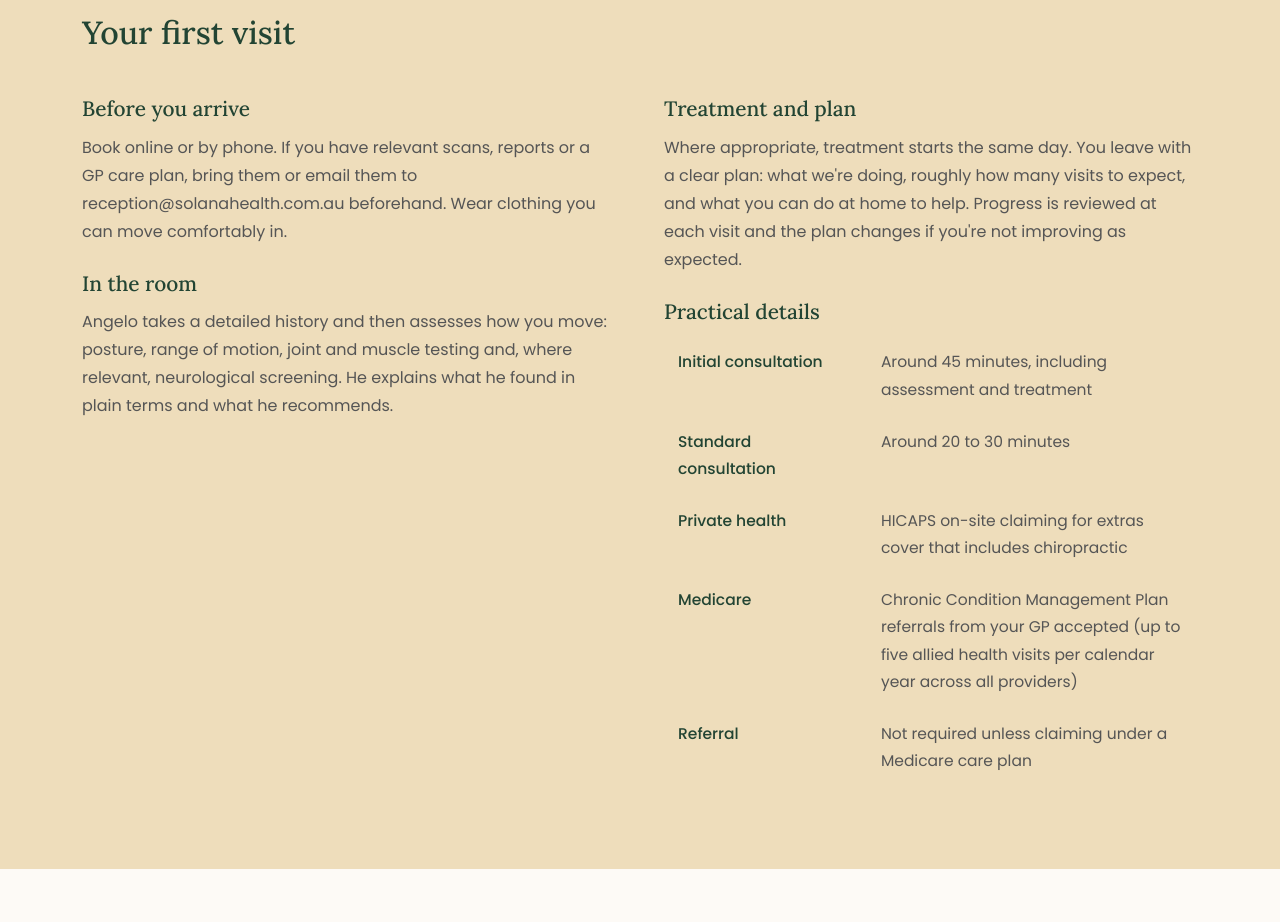
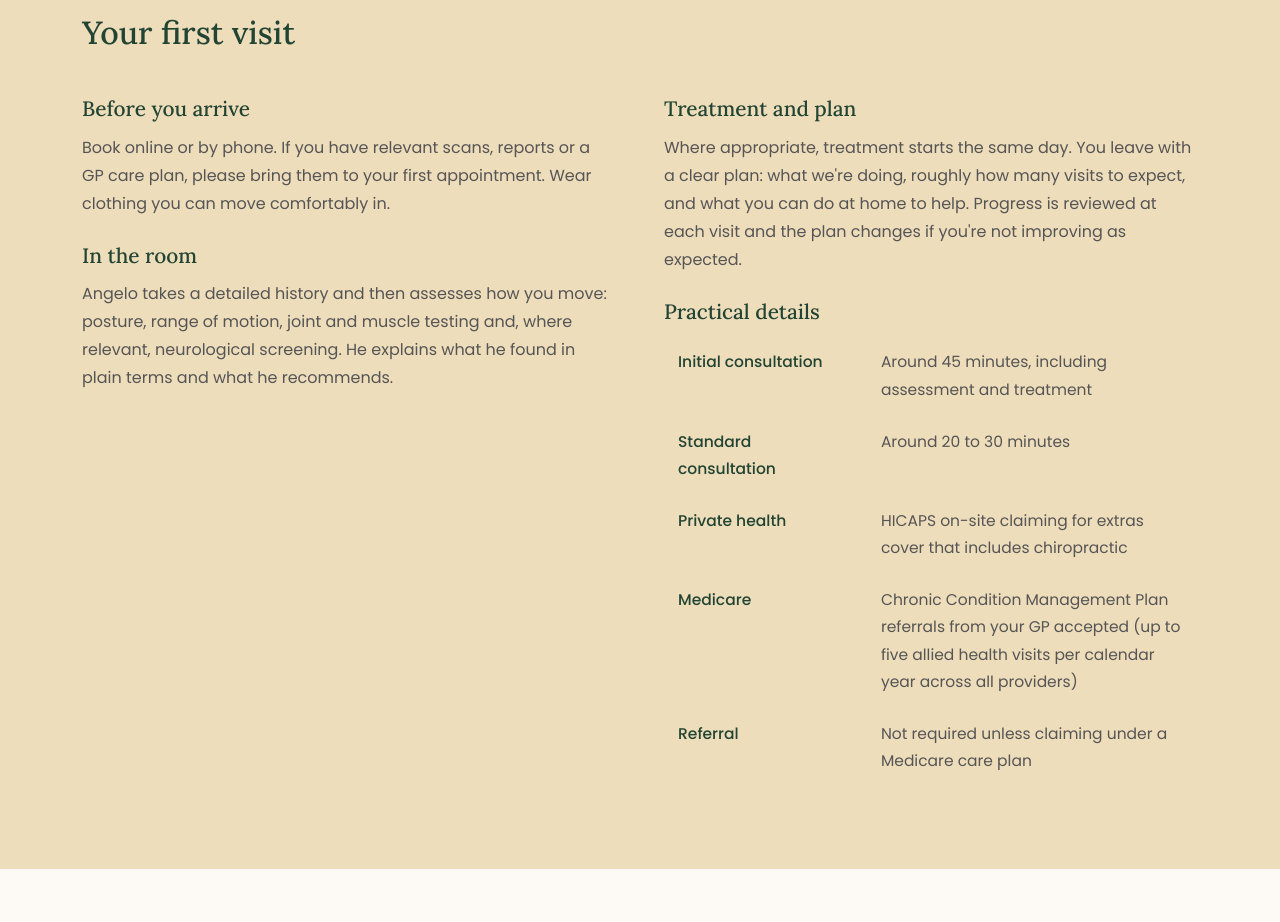
Before and after one commit to SolanaHealth448/solana-website, a plain HTML site: page chiropractor-matraville/index.html in a window 1280 px wide. Shown: the part 1580-2502 px from the top of the page. Drawn offline with Linux system fonts and the light colour scheme.

Commit message:
Ask patients to bring scans and reports rather than email them
Updates the first-visit paragraph on the chiropractic page, and records
the commit author Netlify needs in CLAUDE.md.

Co-Authored-By: Claude Opus 5.5 <noreply@anthropic.com>
Claude-Session: https://claude.ai/code/session_01JCVKNTVQPBBEbFScVPMPWP

```diff
--- a/chiropractor-matraville/index.html
+++ b/chiropractor-matraville/index.html
@@ -363,7 +363,7 @@ height="0" width="0" style="display:none;visibility:hidden"></iframe></noscript>
   <div class="two-col">
     <div>
       <h3>Before you arrive</h3>
-      <p>Book online or by phone. If you have relevant scans, reports or a GP care plan, bring them or email them to reception@solanahealth.com.au beforehand. Wear clothing you can move comfortably in.</p>
+      <p>Book online or by phone. If you have relevant scans, reports or a GP care plan, please bring them to your first appointment. Wear clothing you can move comfortably in.</p>
       <h3>In the room</h3>
       <p>Angelo takes a detailed history and then assesses how you move: posture, range of motion, joint and muscle testing and, where relevant, neurological screening. He explains what he found in plain terms and what he recommends.</p>
     </div>
```
Also changed, not shown: 1 other file.
